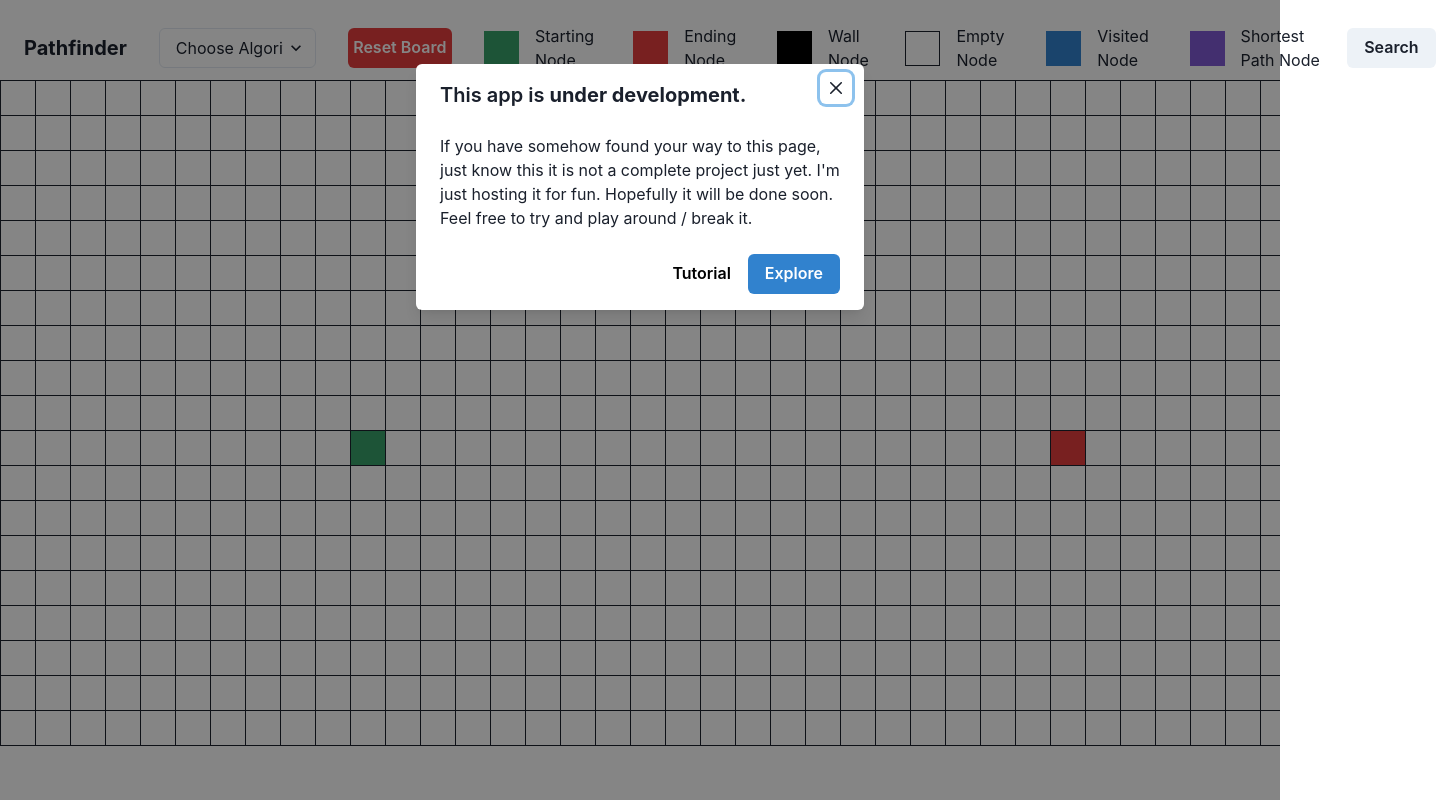
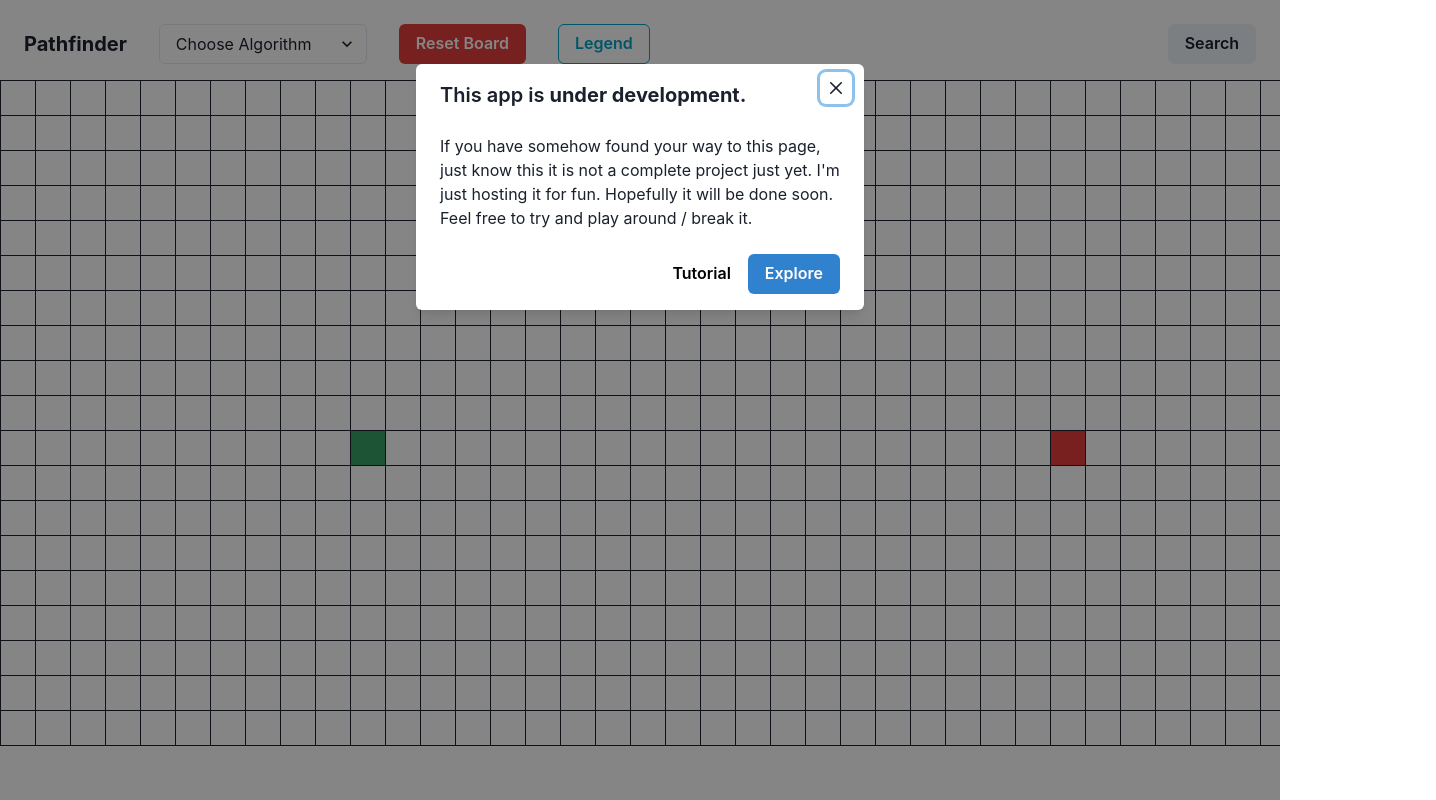
Before and after one commit to ad-world/pathfinder, a React (Vite) app: page / in a window 1280 px wide. Shown: the whole page, 1436 px wide, since content can reach past the window. Built offline with nearby package versions, Linux system fonts and the light colour scheme.

Commit message:
Create legend

```diff
--- /dev/null
+++ b/src/components/legend/Legend.tsx
@@ -0,0 +1,98 @@
+import {
+    Box,
+    Button,
+    HStack,
+    Popover,
+    PopoverArrow,
+    PopoverBody,
+    PopoverCloseButton,
+    PopoverContent,
+    PopoverHeader,
+    PopoverTrigger,
+    Text,
+    VStack,
+} from "@chakra-ui/react";
+import { CellSizePixels } from "../../util/util";
+import { Colors } from "../../util/colors";
+
+const Legend = () => {
+    return (
+        <Popover>
+            <PopoverTrigger>
+                <Button variant="outline" colorScheme='cyan'>Legend</Button>
+            </PopoverTrigger>
+            <PopoverContent>
+                <PopoverArrow></PopoverArrow>
+                <PopoverCloseButton></PopoverCloseButton>
+                <PopoverHeader>Node Types</PopoverHeader>
+                <PopoverBody>
+                    <VStack
+                        gap={2}
+                        textAlign={"left"}
+                        alignItems={"flex-start"}
+                    >
+                        <HStack gap={4}>
+                            <Box
+                                minW={CellSizePixels}
+                                minH={CellSizePixels}
+                                bgColor={Colors.StartingNode}
+                                _hover={{ bgColor: Colors.StartingNodeHover }}
+                            ></Box>
+                            <Text>Starting Node</Text>
+                        </HStack>
+                        <HStack gap={4}>
+                            <Box
+                                minW={CellSizePixels}
+                                minH={CellSizePixels}
+                                bgColor={Colors.EndingNode}
+                                _hover={{ bgColor: Colors.EndingNodeHover }}
+                            ></Box>
+                            <Text>Ending Node</Text>
+                        </HStack>
+                        <HStack gap={4}>
+                            <Box
+                                minW={CellSizePixels}
+                                minH={CellSizePixels}
+                                bgColor={Colors.WallNode}
+                                _hover={{ bgColor: Colors.WallNodeHover }}
+                            ></Box>
+                            <Text>Wall Node</Text>
+                        </HStack>
+                        <HStack gap={4}>
+                            <Box
+                                minW={CellSizePixels}
+                                minH={CellSizePixels}
+                                bgColor={Colors.EmptyNode}
+                                border={"1px solid"}
+                                _hover={{ bgColor: Colors.EmptyNodeHover }}
+                            ></Box>
+                            <Text>Empty Node</Text>
+                        </HStack>
+                        <HStack gap={4}>
+                            <Box
+                                minW={CellSizePixels}
+                                minH={CellSizePixels}
+                                bgColor={Colors.VisitedNode}
+                                _hover={{ bgColor: Colors.VisitedNodeHover }}
+                            ></Box>
+                            <Text>Visited Node</Text>
+                        </HStack>
+                        <HStack gap={4}>
+                            <Box
+                                minW={CellSizePixels}
+                                minH={CellSizePixels}
+                                bgColor={Colors.ShortestPathNode}
+                                _hover={{
+                                    bgColor: Colors.ShortestPathHoverNode,
+                                }}
+                            ></Box>
+                            <Text>Shortest Path Node</Text>
+                        </HStack>
+                    </VStack>
+                </PopoverBody>
+            </PopoverContent>
+        </Popover>
+    );
+};
+
+export default Legend;
--- a/src/components/navigation/Navigation.tsx
+++ b/src/components/navigation/Navigation.tsx
@@ -1,18 +1,17 @@
-import { Box, Button, HStack, Heading, Select, Text } from "@chakra-ui/react";
+import { Box, Button, HStack, Heading, Select } from "@chakra-ui/react";
 import {
     ANIMATION_SPEED,
     Algorithms,
-    CellSizePixels,
     createGrid,
     getFinishNode,
     getStartingNode,
     unVisitAllNodes,
 } from "../../util/util";
 import { GraphAlgorithmResult, GraphNode } from "../../types";
-import { Colors } from "../../util/colors";
 import { bfs } from "../../algorithms/bfs";
 import { useCallback, useState } from "react";
 import { dfs } from "../../algorithms/dfs";
+import Legend from "../legend/Legend";
 
 interface NavigationProps {
     cellGrid: GraphNode[][];
@@ -158,61 +157,7 @@ const Navigation: React.FC<NavigationProps> = ({ cellGrid, setCellGrid }) => {
                     <Button px={4} colorScheme="red" onClick={resetGrid}>
                         Reset Board
                     </Button>
-                    <HStack gap={4}>
-                        <Box
-                            minW={CellSizePixels}
-                            minH={CellSizePixels}
-                            bgColor={Colors.StartingNode}
-                            _hover={{ bgColor: Colors.StartingNodeHover }}
-                        ></Box>
-                        <Text>Starting Node</Text>
-                    </HStack>
-                    <HStack gap={4}>
-                        <Box
-                            minW={CellSizePixels}
-                            minH={CellSizePixels}
-                            bgColor={Colors.EndingNode}
-                            _hover={{ bgColor: Colors.EndingNodeHover }}
-                        ></Box>
-                        <Text>Ending Node</Text>
-                    </HStack>
-                    <HStack gap={4}>
-                        <Box
-                            minW={CellSizePixels}
-                            minH={CellSizePixels}
-                            bgColor={Colors.WallNode}
-                            _hover={{ bgColor: Colors.WallNodeHover }}
-                        ></Box>
-                        <Text>Wall Node</Text>
-                    </HStack>
-                    <HStack gap={4}>
-                        <Box
-                            minW={CellSizePixels}
-                            minH={CellSizePixels}
-                            bgColor={Colors.EmptyNode}
-                            border={"1px solid"}
-                            _hover={{ bgColor: Colors.EmptyNodeHover }}
-                        ></Box>
-                        <Text>Empty Node</Text>
-                    </HStack>
-                    <HStack gap={4}>
-                        <Box
-                            minW={CellSizePixels}
-                            minH={CellSizePixels}
-                            bgColor={Colors.VisitedNode}
-                            _hover={{ bgColor: Colors.VisitedNodeHover }}
-                        ></Box>
-                        <Text>Visited Node</Text>
-                    </HStack>
-                    <HStack gap={4}>
-                        <Box
-                            minW={CellSizePixels}
-                            minH={CellSizePixels}
-                            bgColor={Colors.ShortestPathNode}
-                            _hover={{ bgColor: Colors.ShortestPathHoverNode }}
-                        ></Box>
-                        <Text>Shortest Path Node</Text>
-                    </HStack>
+                    <Legend />
                 </HStack>
 
                 <HStack>
```
